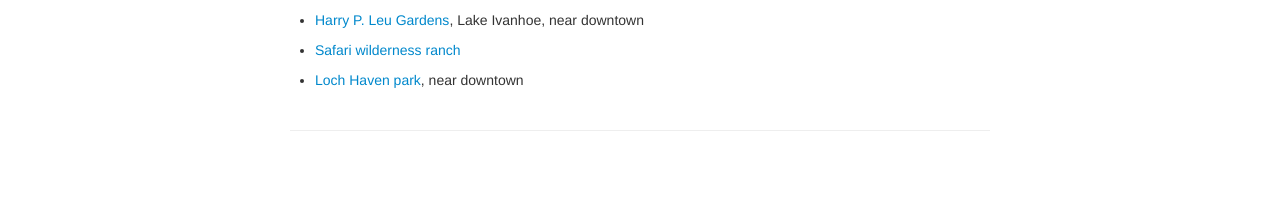
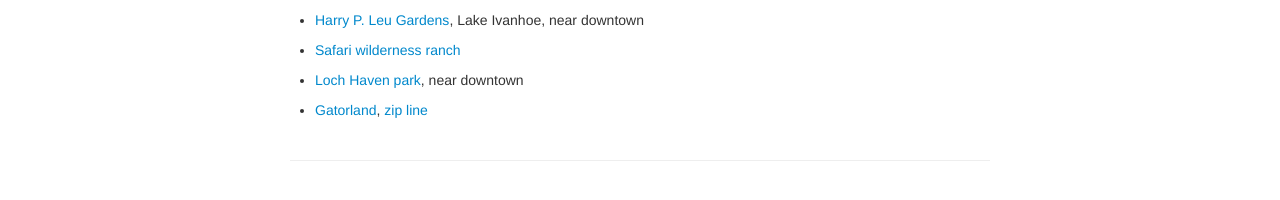
Before and after one commit to kbroman/kbroman.github.io, a Jekyll site: the page built from pages/florida.md, in a window 1280 px wide. Shown: the part 262-462 px from the top of the page. Built offline with Jekyll 4.4.1, drawn with Linux system fonts in a browser that asks for light colours.

Commit message:
pages/florida: add gatorland

```diff
--- a/pages/florida.md
+++ b/pages/florida.md
@@ -17,3 +17,5 @@
 - [Safari wilderness ranch](http://safariwilderness.com/)
 
 - [Loch Haven park](http://www.cityoforlando.net/parks/loch-haven-park/), near downtown
+
+- [Gatorland](http://www.gatorland.com/), [zip line](http://www.gatorland.com/public/experiences/screamin-gator-zip-line/index.cfm)
```
